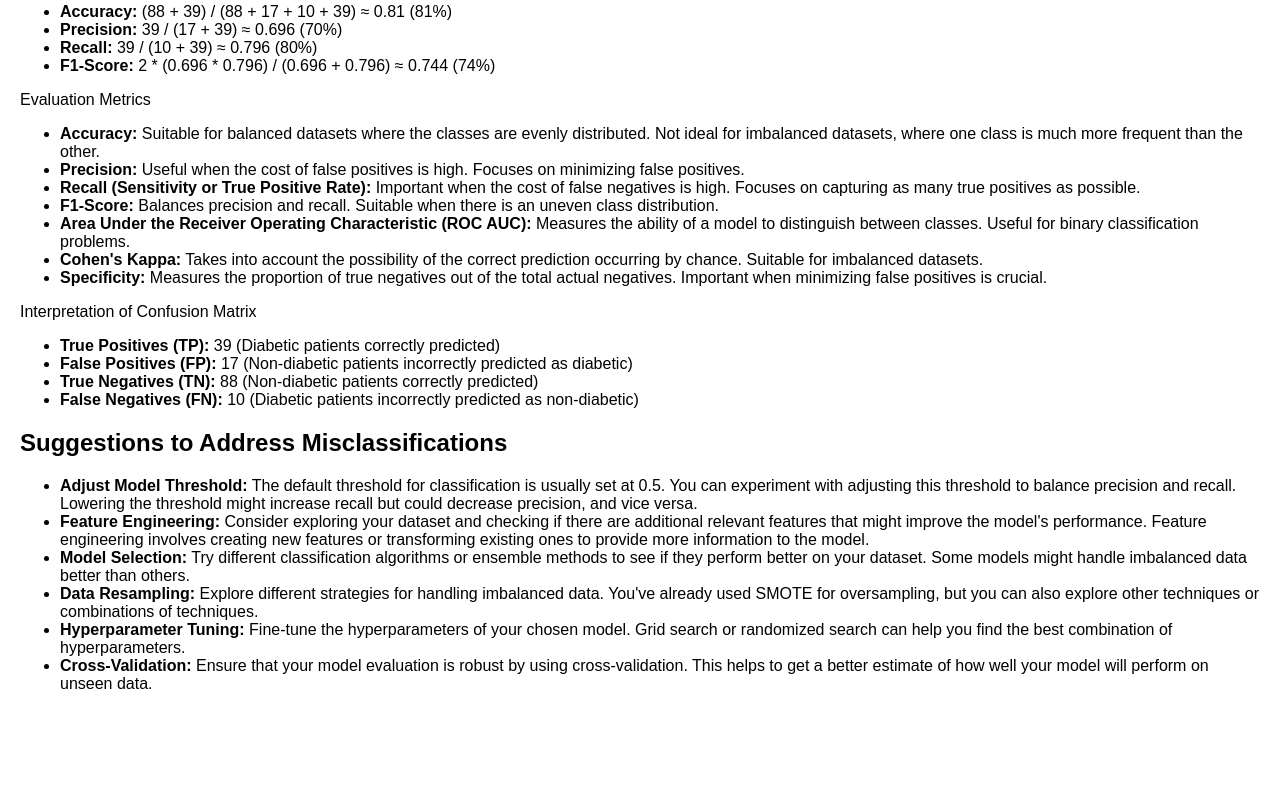
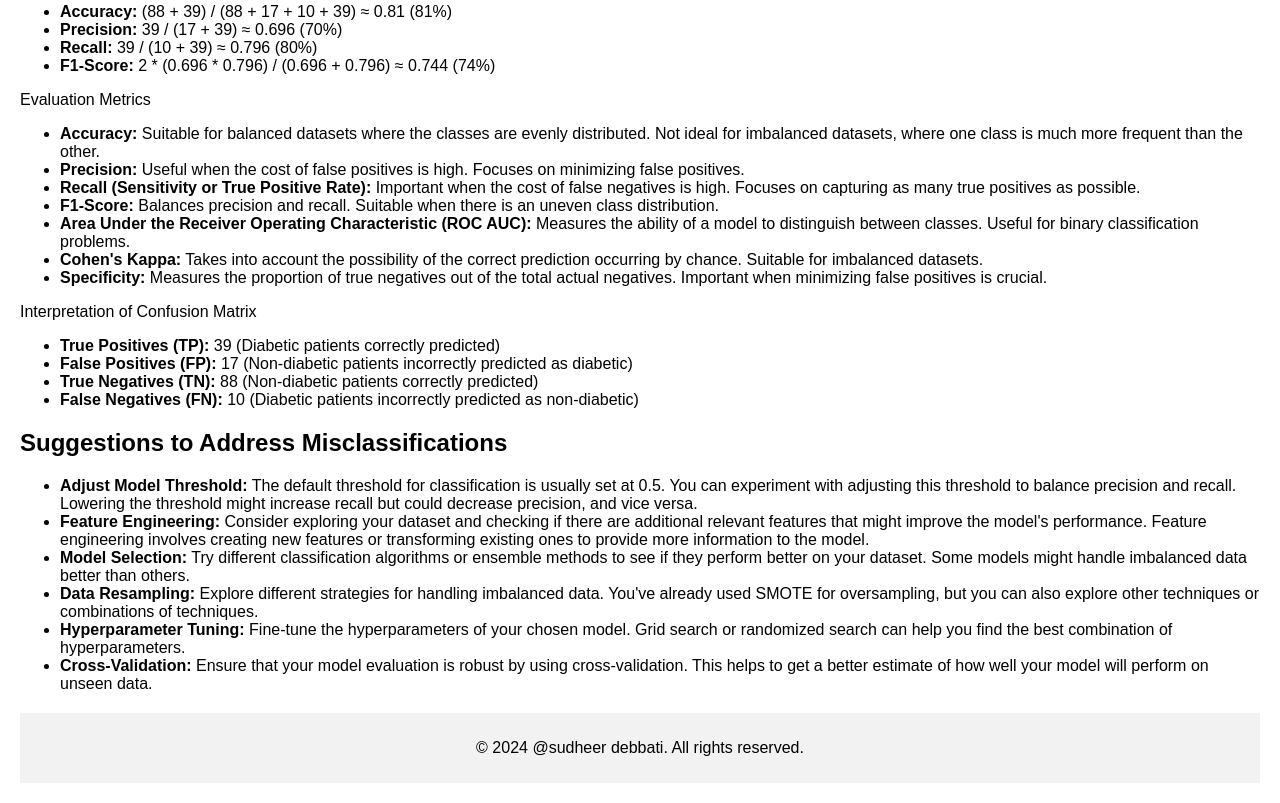
Before and after one commit to Debbatisudheer/Logistic_Regression, a plain HTML site: page index.html in a window 1280 px wide. Shown: the part 1634-2437 px from the top of the page. Before the commit the page ends 2347 px from the top, so only its background shows below. Drawn offline with Linux system fonts and the light colour scheme.

Commit message:
Update index.html

```diff
--- a/index.html
+++ b/index.html
@@ -151,5 +151,8 @@
         <li><strong>Hyperparameter Tuning:</strong> Fine-tune the hyperparameters of your chosen model. Grid search or randomized search can help you find the best combination of hyperparameters.</li>
         <li><strong>Cross-Validation:</strong> Ensure that your model evaluation is robust by using cross-validation. This helps to get a better estimate of how well your model will perform on unseen data.</li>
     </ul>
+    <footer>
+        <p>&copy; 2024 @sudheer debbati. All rights reserved.</p>
+    </footer>
 </body>
 </html>
```
